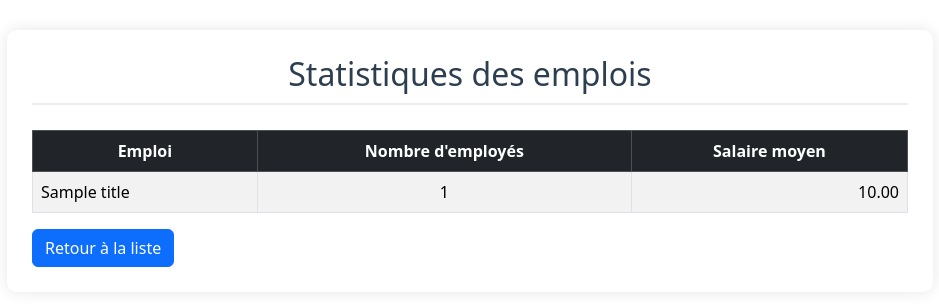
After one commit to VlexandreMG/balouChiu-bd-master, a PHP site: page /page/salaire_moyen.php in a window 1280 px wide. The commit adds this page. Shown: the top 306 px of the page, without its empty margins (170-1109 px from the left). Run offline with PHP 8.4, Linux system fonts and the light colour scheme; tables that the repository leaves empty or names only in its code hold one stand-in row (values such as "Sample post").

Commit message:
#Salaire moyen (Misy tiako ovaina kely)

```diff
--- a/function/fonction.php
+++ b/function/fonction.php
@@ -205,4 +205,26 @@
 
         return $retour;
     }
+
+    function getTitles_by_gender_and_salaries() {
+        $base = connexion();
+
+        $prompt =
+        "SELECT ti.title titre , COUNT(emp.gender) Nbemployees , AVG(sal.salary) salaire
+        FROM employees emp
+        JOIN titles ti ON emp.emp_no = ti.emp_no
+        JOIN salaries sal ON emp.emp_no = sal.emp_no
+        GROUP BY ti.title";
+
+        $result = mysqli_query($base,$prompt);
+
+        $retour = array();
+
+        while($retour1 = mysqli_fetch_assoc($result))
+        {
+        $retour[] = $retour1;
+        }
+
+        return $retour;
+    }
 ?>
--- a/page/liste_departement.php
+++ b/page/liste_departement.php
@@ -56,5 +56,9 @@ $dept = getDepartement_And_NbEmployee();
             </div>
         </div>
     </div>
+
+    <a href="salaire_moyen.php" class="btn btn-primary">
+                    <i class="bi bi-arrow-left"></i> Salaire moyen
+                </a>
 </body>
 </html>
--- /dev/null
+++ b/page/salaire_moyen.php
@@ -0,0 +1,67 @@
+<?php
+include('../function/fonction.php');
+$title = getTitles_by_gender_and_salaries();
+?>
+
+<!DOCTYPE html>
+<html lang="fr">
+<head>
+    <meta charset="UTF-8">
+    <meta name="viewport" content="width=device-width, initial-scale=1.0">
+    <title>Statistiques par emploi</title>
+    <link href="../assets/bootstrap/css/bootstrap.min.css" rel="stylesheet">
+
+    <style>
+        .table-container {
+            background: white;
+            border-radius: 10px;
+            box-shadow: 0 0 15px rgba(0,0,0,0.1);
+            padding: 25px;
+            margin-top: 30px;
+        }
+        .table-title {
+            color: #2c3e50;
+            margin-bottom: 25px;
+            border-bottom: 2px solid #eee;
+            padding-bottom: 10px;
+        }
+    </style>
+</head>
+<body>
+    <div class="container">
+        <div class="row justify-content-center">
+            <div class="col-lg-10">
+                <div class="table-container">
+                    <h2 class="table-title text-center">Statistiques des emplois</h2>
+
+                    <div class="table-responsive">
+                        <table class="table table-striped table-hover table-bordered">
+                            <thead class="table-dark">
+                                <tr>
+                                    <th class="text-center">Emploi</th>
+                                    <th class="text-center">Nombre d'employés</th>
+                                    <th class="text-center">Salaire moyen</th>
+                                </tr>
+                            </thead>
+                            <tbody>
+                                <?php foreach ($title as $tit) { ?>
+                                    <tr>
+                                        <td><?php echo htmlspecialchars($tit['titre']) ?></td>
+                                        <td class="text-center"><?php echo $tit['Nbemployees'] ?></td>
+                                        <td class="text-end"><?php echo number_format($tit['salaire'], 2) ?></td>
+                                    </tr>
+                                <?php } ?>
+                            </tbody>
+                        </table>
+                    </div>
+
+                    <a href="liste_departement.php" class="btn btn-primary">
+                    <i class="bi bi-arrow-left"></i> Retour à la liste
+                </a>
+                </div>
+            </div>
+        </div>
+    </div>
+
+</body>
+</html>
```
